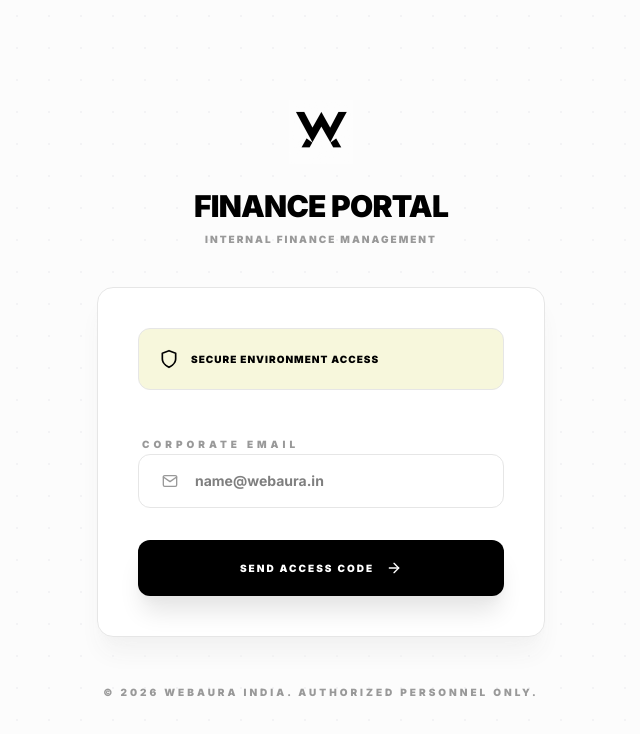
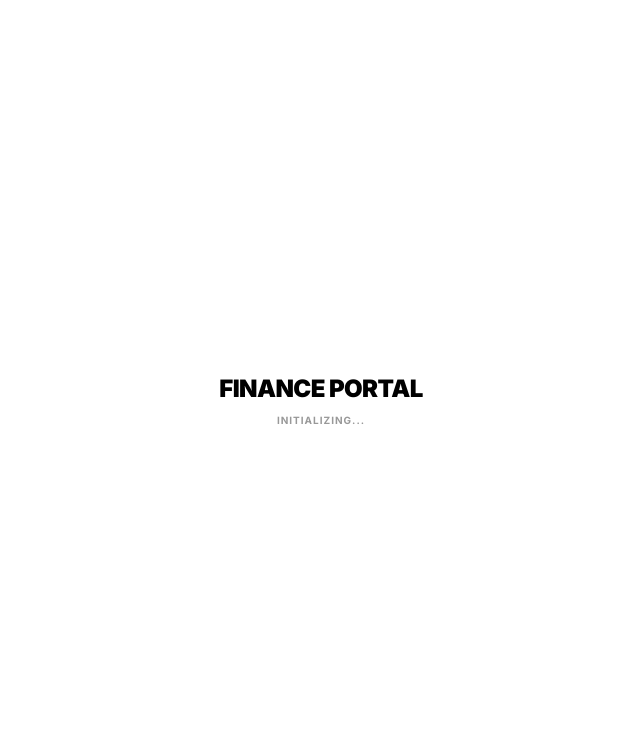
Before and after one commit to ROHITH0821/WEBAURA-FINANCE, a Next.js app: page /login in a window 1280 px wide. Shown: the top 734 px of the page, without its empty margins (319-959 px from the left). Built offline with nearby package versions, Linux system fonts and the light colour scheme; no server answers.

Commit message:
debug: isolate login page to find build crash cause

```diff
--- a/src/app/(auth)/login/page.tsx
+++ b/src/app/(auth)/login/page.tsx
@@ -1,201 +1,11 @@
 'use client'
 
-import { useState, useEffect } from 'react'
-import { useRouter } from 'next/navigation'
-import Image from 'next/image'
-import { createClient } from '@/lib/supabase'
-
 export default function LoginPage() {
-  const router = useRouter()
-  const [email, setEmail] = useState('')
-  const [otp, setOtp] = useState('')
-  const [step, setStep] = useState<'email' | 'otp'>('email')
-  const [error, setError] = useState('')
-  const [loading, setLoading] = useState(false)
-
-  useEffect(() => {
-    const supabase = createClient()
-
-    if (typeof window !== 'undefined' && window.location.hash?.includes('access_token=')) {
-      const hash = window.location.hash.replace(/^#/, '')
-      const params = new URLSearchParams(hash)
-      const access_token = params.get('access_token')
-      const refresh_token = params.get('refresh_token')
-
-      if (access_token && refresh_token) {
-        supabase.auth.setSession({ access_token, refresh_token })
-          .then(({ error }) => {
-            if (!error) {
-              window.history.replaceState({}, '', window.location.pathname + window.location.search)
-              router.push('/')
-              router.refresh()
-            }
-          })
-          .catch(() => {})
-      }
-    }
-
-    try {
-      const { data } = supabase.auth.onAuthStateChange((event, session) => {
-        if (session) {
-          router.push('/')
-          router.refresh()
-        }
-      })
-      if (data?.subscription) {
-        return () => data.subscription.unsubscribe()
-      }
-    } catch (e) {}
-  }, [router])
-
-  async function handleSendOtp(e: React.FormEvent) {
-    e.preventDefault()
-    setLoading(true)
-    setError('')
-
-    try {
-      const res = await fetch('/api/auth/otp', {
-        method: 'POST',
-        body: JSON.stringify({ email })
-      })
-      const data = await res.json()
-      if (data.error) {
-        setError(data.error)
-      } else {
-        setStep('otp')
-      }
-    } catch (err) {
-      setError('Connection failed. Please try again.')
-    } finally {
-      setLoading(false)
-    }
-  }
-
-  async function handleVerifyOtp(e: React.FormEvent) {
-    e.preventDefault()
-    setLoading(true)
-    setError('')
-
-    try {
-      const res = await fetch('/api/auth/verify', {
-        method: 'POST',
-        body: JSON.stringify({ email, otp })
-      })
-      const data = await res.json()
-      if (data.error) {
-        setError(data.error)
-      } else if (data.redirectUrl) {
-        window.location.href = data.redirectUrl
-      } else {
-        router.push('/')
-        router.refresh()
-      }
-    } catch (err) {
-      setError('Verification failed. Please try again.')
-    } finally {
-      setLoading(false)
-    }
-  }
-
   return (
-    <div className="min-h-screen bg-[#fcfcfc] flex items-center justify-center p-6 relative overflow-hidden antialiased font-jakarta text-slate-900">
-      <div className="pointer-events-none fixed inset-0 z-0 bg-[radial-gradient(#e5e7eb_1px,transparent_1px)] [background-size:32px_32px] opacity-40" />
-
-      <div className="w-full max-w-md relative z-10">
-        <div className="flex flex-col items-center mb-10">
-          <div className="relative w-16 h-16 mb-6">
-            <Image
-              src="/webaura-mark-light.png"
-              alt="WebAura"
-              fill
-              className="object-contain"
-              priority
-              unoptimized
-            />
-          </div>
-          <h1 className="text-3xl font-black text-slate-900 tracking-tight uppercase">Finance Portal</h1>
-          <p className="text-slate-400 mt-2 font-black uppercase tracking-[0.2em] text-[10px]">Internal Finance Management</p>
-        </div>
-
-        <div className="bg-white border border-slate-200 p-6 sm:p-10 rounded-2xl shadow-xl shadow-slate-100">
-          <div className="flex items-center gap-3 mb-10 bg-[#f7f7dc] border border-slate-200 rounded-xl p-5">
-            <svg viewBox="0 0 24 24" fill="none" stroke="currentColor" strokeWidth="2" strokeLinecap="round" strokeLinejoin="round" className="w-5 h-5 text-slate-900">
-              <path d="M12 22s8-4 8-10V5l-8-3-8 3v7c0 6 8 10 8 10z" />
-            </svg>
-            <p className="text-[10px] font-black uppercase tracking-widest text-slate-900">Secure Environment Access</p>
-          </div>
-
-          {step === 'email' ? (
-            <form onSubmit={handleSendOtp} className="space-y-8">
-              <div className="space-y-3">
-                <label className="text-[10px] font-black uppercase tracking-[0.4em] text-slate-400 ml-1">Corporate Email</label>
-                <div className="relative">
-                  <div className="absolute left-6 top-1/2 -translate-y-1/2 text-slate-400">
-                    <svg viewBox="0 0 24 24" fill="none" stroke="currentColor" strokeWidth="2" strokeLinecap="round" strokeLinejoin="round" className="w-4 h-4">
-                      <path d="M4 4h16c1.1 0 2 .9 2 2v12c0 1.1-.9 2-2 2H4c-1.1 0-2-.9-2-2V6c0-1.1.9-2 2-2z" /><polyline points="22,6 12,13 2,6" />
-                    </svg>
-                  </div>
-                  <input
-                    type="email"
-                    value={email}
-                    onChange={(e) => setEmail(e.target.value)}
-                    placeholder="name@webaura.in"
-                    required
-                    className="w-full bg-slate-50 border border-slate-200 rounded-xl py-4 pl-14 pr-6 text-slate-900 outline-none focus:border-slate-900 transition-all font-bold text-sm"
-                  />
-                </div>
-              </div>
-              {error && <p className="text-[10px] font-black text-rose-500 uppercase tracking-widest ml-1">{error}</p>}
-              <button
-                disabled={loading}
-                className="w-full bg-slate-900 text-white py-5 rounded-xl font-black flex items-center justify-center gap-3 hover:bg-slate-800 transition-all shadow-xl shadow-slate-200 uppercase tracking-[0.2em] text-[10px] active:scale-[0.98]"
-              >
-                {loading ? 'Sending Code...' : 'Send Access Code'}
-                {!loading && (
-                  <svg viewBox="0 0 24 24" fill="none" stroke="currentColor" strokeWidth="2" strokeLinecap="round" strokeLinejoin="round" className="w-4 h-4">
-                    <line x1="5" y1="12" x2="19" y2="12" /><polyline points="12 5 19 12 12 19" />
-                  </svg>
-                )}
-              </button>
-            </form>
-          ) : (
-            <form onSubmit={handleVerifyOtp} className="space-y-8">
-              <div className="space-y-3">
-                <label className="text-[10px] font-black uppercase tracking-[0.4em] text-slate-400 ml-1">Verification Code</label>
-                <div className="relative">
-                  <div className="absolute left-6 top-1/2 -translate-y-1/2 text-slate-400">
-                    <svg viewBox="0 0 24 24" fill="none" stroke="currentColor" strokeWidth="2" strokeLinecap="round" strokeLinejoin="round" className="w-4 h-4">
-                      <path d="M21 2l-2 2m-7.61 7.61a5.5 5.5 0 1 1-7.778 7.778 5.5 5.5 0 0 1 7.777-7.777zm0 0L15.5 7.5m0 0l3 3L22 7l-3-3y-3z" />
-                    </svg>
-                  </div>
-                  <input
-                    type="text"
-                    value={otp}
-                    onChange={(e) => setOtp(e.target.value)}
-                    placeholder="Enter 6-digit code"
-                    required
-                    maxLength={6}
-                    className="w-full bg-slate-50 border border-slate-200 rounded-xl py-4 pl-14 pr-6 text-slate-900 outline-none focus:border-slate-900 transition-all font-bold text-sm tracking-[0.5em]"
-                  />
-                </div>
-                <button type="button" onClick={() => setStep('email')} className="text-[10px] font-black uppercase tracking-widest text-slate-400 hover:text-slate-900 ml-1">Edit Email Address</button>
-              </div>
-              {error && <p className="text-[10px] font-black text-rose-500 uppercase tracking-widest ml-1">{error}</p>}
-              <button
-                disabled={loading}
-                className="w-full bg-slate-900 text-white py-5 rounded-xl font-black flex items-center justify-center gap-3 hover:bg-slate-800 transition-all shadow-xl shadow-slate-200 uppercase tracking-[0.2em] text-[10px] active:scale-[0.98]"
-              >
-                {loading ? 'Verifying...' : 'Verify & Enter Portal'}
-                {!loading && (
-                  <svg viewBox="0 0 24 24" fill="none" stroke="currentColor" strokeWidth="2" strokeLinecap="round" strokeLinejoin="round" className="w-4 h-4">
-                    <line x1="5" y1="12" x2="19" y2="12" /><polyline points="12 5 19 12 12 19" />
-                  </svg>
-                )}
-              </button>
-            </form>
-          )}
-        </div>
-        <p className="text-center mt-12 text-[10px] text-slate-400 font-black uppercase tracking-[0.3em]">© 2026 WebAura India. Authorized personnel only.</p>
+    <div className="min-h-screen bg-white flex items-center justify-center p-6 antialiased font-sans">
+      <div className="w-full max-w-md text-center">
+        <h1 className="text-2xl font-black text-slate-900 uppercase tracking-tight">Finance Portal</h1>
+        <p className="text-slate-400 mt-2 font-bold uppercase tracking-widest text-[10px]">Initializing...</p>
       </div>
     </div>
   )
```
